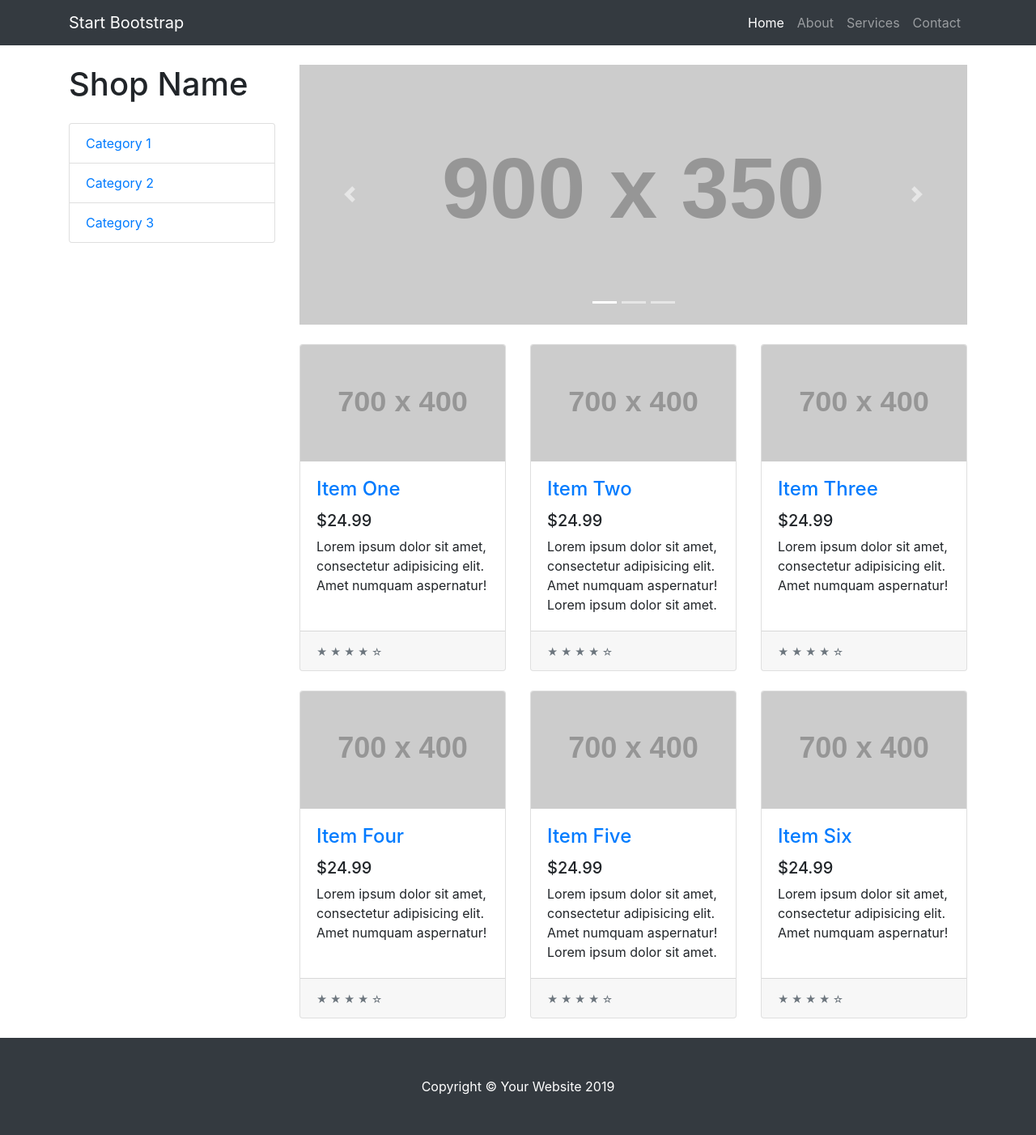
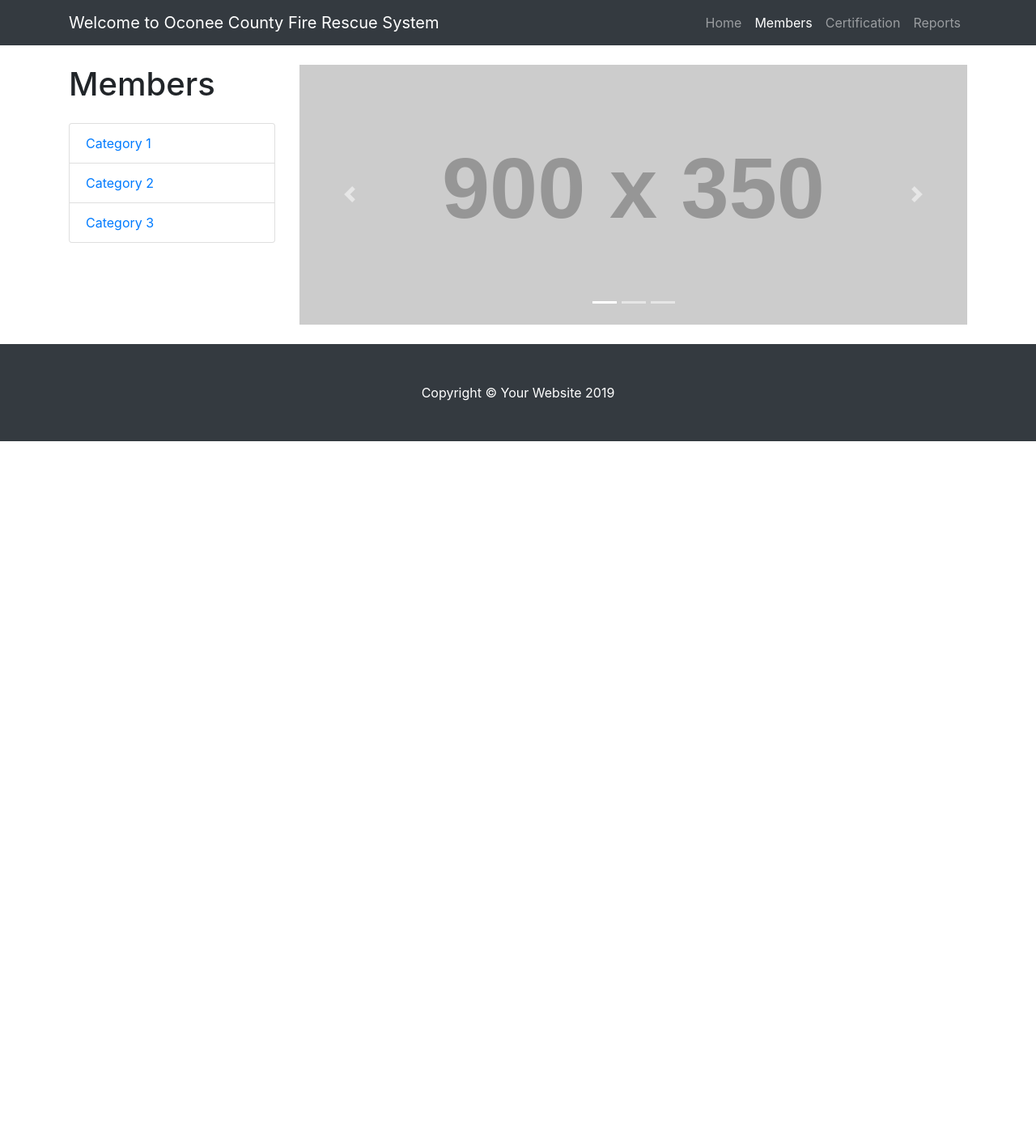
Before and after one commit to nathankong97/ds-final-project, a PHP site: page /public/members.html in a window 1280 px wide. Shown: the whole page at 81% size. After the commit the page ends 545 px from the top, so only its background shows below. Run offline with PHP 8.4, Linux system fonts and the light colour scheme; grey boxes labelled with a size stand in for pictures from a placeholder-image service; some libraries are stand-ins or nearby versions.

Commit message:
edit members.html

```diff
--- a/app/public/css/site.css
+++ b/app/public/css/site.css
@@ -11,3 +11,10 @@ body {
   width: 800px;
   height: 400px;
 }
+
+.patientWaiting {
+  background-color: white;
+  margin: 6px;
+  padding: 6px;
+  border: 2px solid rgb(200,200,200);
+}
--- a/app/public/index.html
+++ b/app/public/index.html
@@ -21,12 +21,12 @@
       <div class="collapse navbar-collapse" id="navbarResponsive">
         <ul class="navbar-nav ml-auto">
           <li class="nav-item active">
-            <a class="nav-link" href="#">Home
+            <a class="nav-link" href="index.html">Home
               <span class="sr-only">(current)</span>
             </a>
           </li>
           <li class="nav-item">
-              <a class="nav-link" href="#">Members</a>
+              <a class="nav-link" href="members.html">Members</a>
           </li>
           <li class="nav-item">
             <a class="nav-link" href="#">Certification</a>
--- a/app/public/members.html
+++ b/app/public/members.html
@@ -14,25 +14,26 @@
   <!-- Navigation -->
   <nav class="navbar navbar-expand-lg navbar-dark bg-dark fixed-top">
     <div class="container">
-      <a class="navbar-brand" href="#">Start Bootstrap</a>
+      <a class="navbar-brand" href="#">Welcome to Oconee County Fire Rescue System</a>
       <button class="navbar-toggler" type="button" data-toggle="collapse" data-target="#navbarResponsive" aria-controls="navbarResponsive" aria-expanded="false" aria-label="Toggle navigation">
         <span class="navbar-toggler-icon"></span>
       </button>
       <div class="collapse navbar-collapse" id="navbarResponsive">
         <ul class="navbar-nav ml-auto">
+          <li class="nav-item">
+            <a class="nav-link" href="index.html">Home
+            </a>
+          </li>
           <li class="nav-item active">
-            <a class="nav-link" href="#">Home
+              <a class="nav-link" href="members.html">Members
               <span class="sr-only">(current)</span>
             </a>
           </li>
           <li class="nav-item">
-            <a class="nav-link" href="#">About</a>
+            <a class="nav-link" href="#">Certification</a>
           </li>
           <li class="nav-item">
-            <a class="nav-link" href="#">Services</a>
-          </li>
-          <li class="nav-item">
-            <a class="nav-link" href="#">Contact</a>
+            <a class="nav-link" href="#">Reports</a>
           </li>
         </ul>
       </div>
@@ -46,7 +47,7 @@
 
       <div class="col-lg-3">
 
-        <h1 class="my-4">Shop Name</h1>
+        <h1 class="my-4">Members</h1>
         <div class="list-group">
           <a href="#" class="list-group-item">Category 1</a>
           <a href="#" class="list-group-item">Category 2</a>
@@ -85,107 +86,6 @@
           </a>
         </div>
 
-        <div class="row">
-
-          <div class="col-lg-4 col-md-6 mb-4">
-            <div class="card h-100">
-              <a href="#"><img class="card-img-top" src="http://placehold.it/700x400" alt=""></a>
-              <div class="card-body">
-                <h4 class="card-title">
-                  <a href="#">Item One</a>
-                </h4>
-                <h5>$24.99</h5>
-                <p class="card-text">Lorem ipsum dolor sit amet, consectetur adipisicing elit. Amet numquam aspernatur!</p>
-              </div>
-              <div class="card-footer">
-                <small class="text-muted">&#9733; &#9733; &#9733; &#9733; &#9734;</small>
-              </div>
-            </div>
-          </div>
-
-          <div class="col-lg-4 col-md-6 mb-4">
-            <div class="card h-100">
-              <a href="#"><img class="card-img-top" src="http://placehold.it/700x400" alt=""></a>
-              <div class="card-body">
-                <h4 class="card-title">
-                  <a href="#">Item Two</a>
-                </h4>
-                <h5>$24.99</h5>
-                <p class="card-text">Lorem ipsum dolor sit amet, consectetur adipisicing elit. Amet numquam aspernatur! Lorem ipsum dolor sit amet.</p>
-              </div>
-              <div class="card-footer">
-                <small class="text-muted">&#9733; &#9733; &#9733; &#9733; &#9734;</small>
-              </div>
-            </div>
-          </div>
-
-          <div class="col-lg-4 col-md-6 mb-4">
-            <div class="card h-100">
-              <a href="#"><img class="card-img-top" src="http://placehold.it/700x400" alt=""></a>
-              <div class="card-body">
-                <h4 class="card-title">
-                  <a href="#">Item Three</a>
-                </h4>
-                <h5>$24.99</h5>
-                <p class="card-text">Lorem ipsum dolor sit amet, consectetur adipisicing elit. Amet numquam aspernatur!</p>
-              </div>
-              <div class="card-footer">
-                <small class="text-muted">&#9733; &#9733; &#9733; &#9733; &#9734;</small>
-              </div>
-            </div>
-          </div>
-
-          <div class="col-lg-4 col-md-6 mb-4">
-            <div class="card h-100">
-              <a href="#"><img class="card-img-top" src="http://placehold.it/700x400" alt=""></a>
-              <div class="card-body">
-                <h4 class="card-title">
-                  <a href="#">Item Four</a>
-                </h4>
-                <h5>$24.99</h5>
-                <p class="card-text">Lorem ipsum dolor sit amet, consectetur adipisicing elit. Amet numquam aspernatur!</p>
-              </div>
-              <div class="card-footer">
-                <small class="text-muted">&#9733; &#9733; &#9733; &#9733; &#9734;</small>
-              </div>
-            </div>
-          </div>
-
-          <div class="col-lg-4 col-md-6 mb-4">
-            <div class="card h-100">
-              <a href="#"><img class="card-img-top" src="http://placehold.it/700x400" alt=""></a>
-              <div class="card-body">
-                <h4 class="card-title">
-                  <a href="#">Item Five</a>
-                </h4>
-                <h5>$24.99</h5>
-                <p class="card-text">Lorem ipsum dolor sit amet, consectetur adipisicing elit. Amet numquam aspernatur! Lorem ipsum dolor sit amet.</p>
-              </div>
-              <div class="card-footer">
-                <small class="text-muted">&#9733; &#9733; &#9733; &#9733; &#9734;</small>
-              </div>
-            </div>
-          </div>
-
-          <div class="col-lg-4 col-md-6 mb-4">
-            <div class="card h-100">
-              <a href="#"><img class="card-img-top" src="http://placehold.it/700x400" alt=""></a>
-              <div class="card-body">
-                <h4 class="card-title">
-                  <a href="#">Item Six</a>
-                </h4>
-                <h5>$24.99</h5>
-                <p class="card-text">Lorem ipsum dolor sit amet, consectetur adipisicing elit. Amet numquam aspernatur!</p>
-              </div>
-              <div class="card-footer">
-                <small class="text-muted">&#9733; &#9733; &#9733; &#9733; &#9734;</small>
-              </div>
-            </div>
-          </div>
-
-        </div>
-        <!-- /.row -->
-
       </div>
       <!-- /.col-lg-9 -->
 
```
